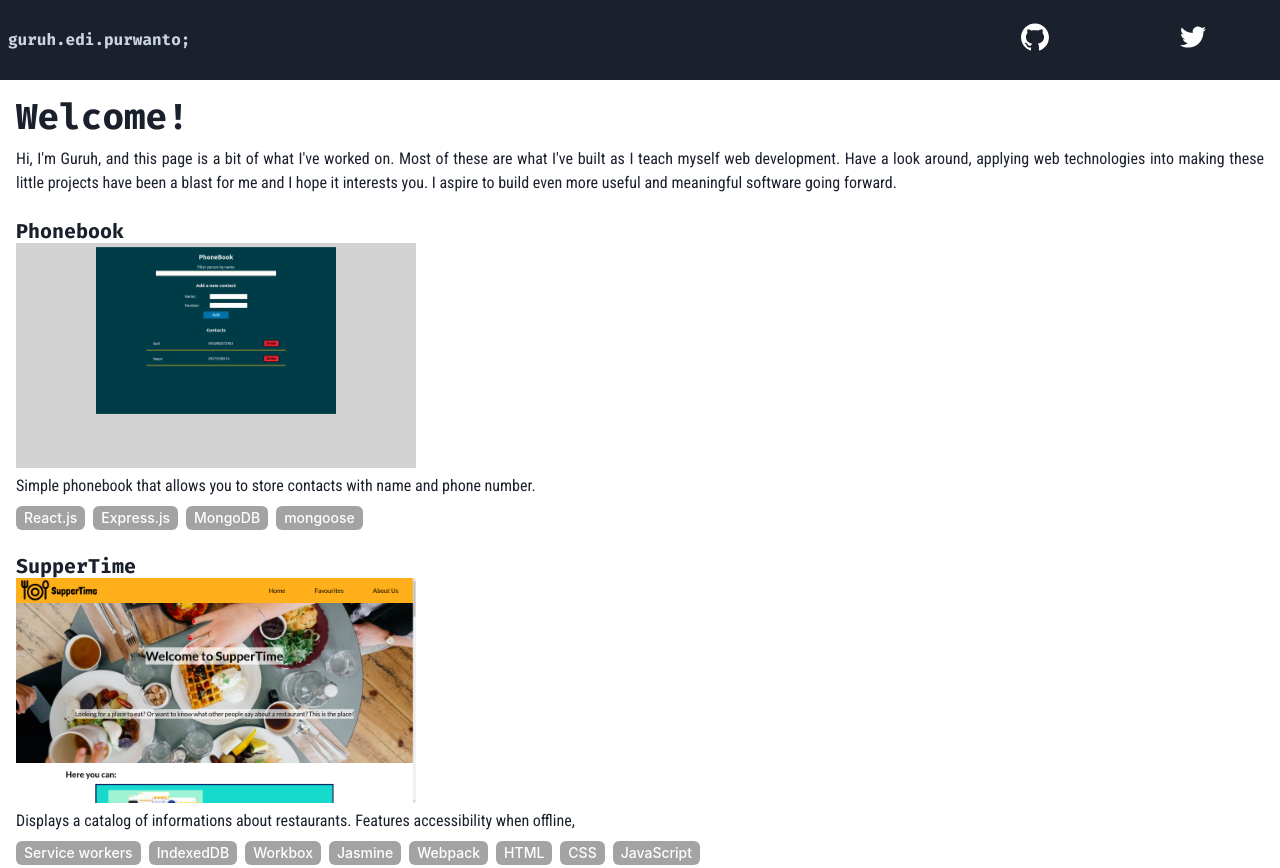
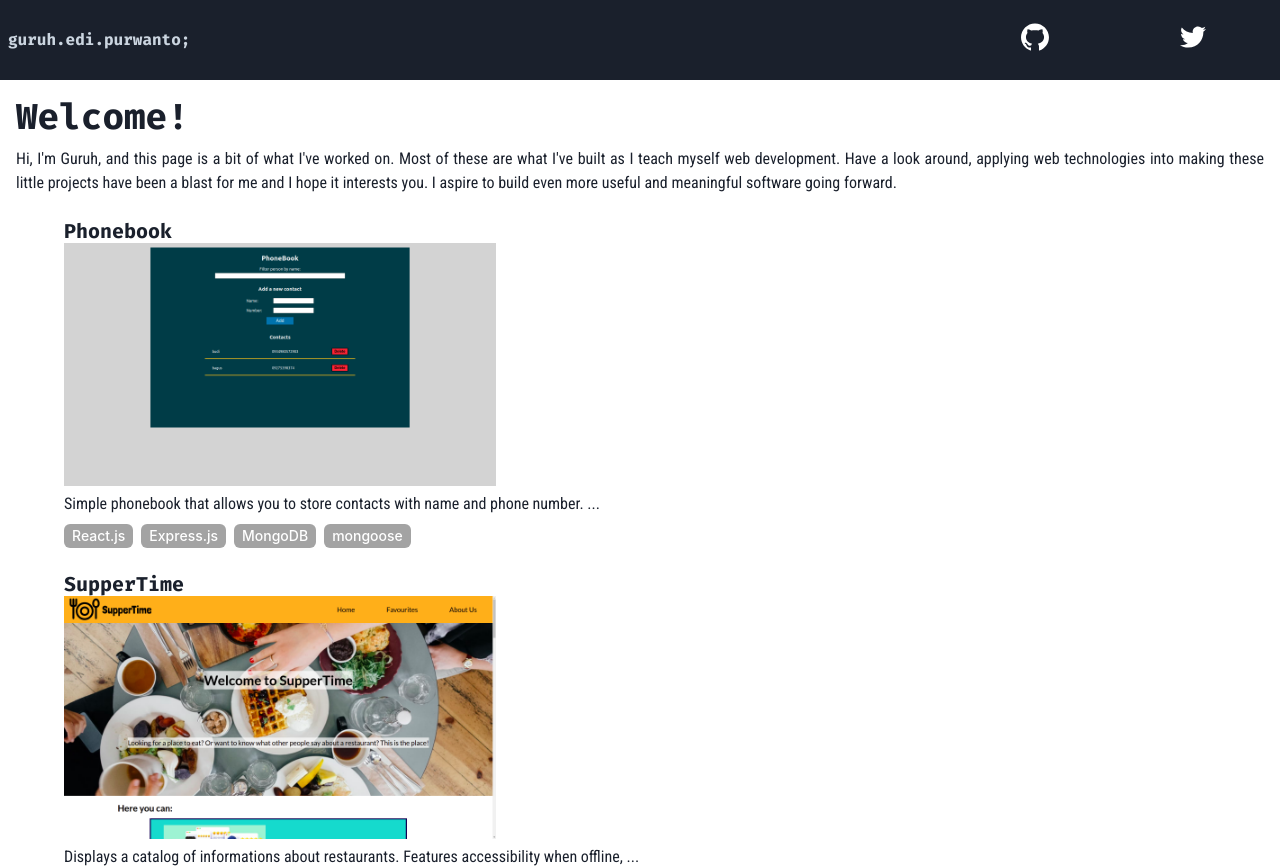
Before and after one commit to nagaremono/portfolio-v2, a Next.js app: page / in a window 1280 px wide. Shown: the top 868 px of the page. Built offline with nearby package versions, Linux system fonts and the light colour scheme.

Commit message:
add repo and live demo link on image hover

```diff
--- a/src/components/ProjectCard.tsx
+++ b/src/components/ProjectCard.tsx
@@ -1,24 +1,70 @@
+import { Box, Flex, Heading, Icon, Link, Tag, Text } from '@chakra-ui/react';
+import Image from 'next/image';
+import { useState } from 'react';
+import { FaRegFileCode } from 'react-icons/fa';
+import { MdOpenInNew } from 'react-icons/md';
 import { Project } from '../projects';
-import { Text, Box, Heading, Flex, Tag } from '@chakra-ui/react';
-import Image from 'next/image';
 
 interface ProjectCardProps {
   project: Project;
 }
 
 export const ProjectCard: React.FC<ProjectCardProps> = ({ project }) => {
+  const [isHover, setIsHover] = useState(false);
+
+  const toggleHover = () => setIsHover((prev) => !prev);
+
   return (
-    <Box py={2} px={4}>
+    <Box width="90%" py={2} mx="auto">
       <Heading as="h3" fontSize="xl" fontFamily="fira">
         {project.name}
       </Heading>
-      <Image
-        src={project.screenshot}
-        width={400}
-        height={225}
-        alt={`${project.name} screenshot`}
-      />
-      <Text fontFamily="roboto">{project.description.slice(0, 100)}</Text>
+      <Box
+        onMouseEnter={toggleHover}
+        onMouseLeave={toggleHover}
+        position="relative"
+      >
+        <Box
+          _hover={{
+            filter: 'brightness(40%)',
+            transitionProperty: 'filter',
+            transitionDuration: '0.3s',
+          }}
+          maxWidth="fit-content"
+        >
+          <Image
+            src={project.screenshot}
+            width={432}
+            height={243}
+            alt={`${project.name} screenshot`}
+          />
+        </Box>
+        {isHover && (
+          <Flex
+            zIndex="docked"
+            position="absolute"
+            top="50%"
+            left="50%"
+            transform="translate(-50%, -50%)"
+            width="50%"
+            justifyContent="space-evenly"
+          >
+            <Link href={`${project.repository}`} isExternal>
+              <Icon w={9} h={9} color="white" as={FaRegFileCode} />
+            </Link>
+            <Link
+              display="inline-block"
+              href={`${project.deployment}`}
+              isExternal
+            >
+              <Icon w={9} h={9} color="white" as={MdOpenInNew} />
+            </Link>
+          </Flex>
+        )}
+      </Box>
+      <Text fontFamily="roboto">
+        {project.description.slice(0, 100) + '...'}
+      </Text>
       <Flex mt={2} wrap="wrap">
         {project.stack.map((s, idx) => {
           return (
```
